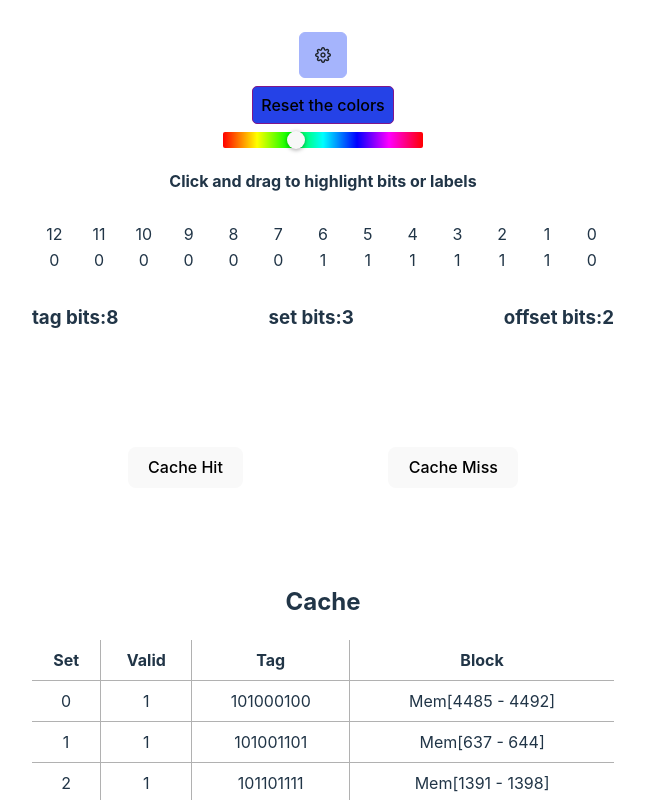
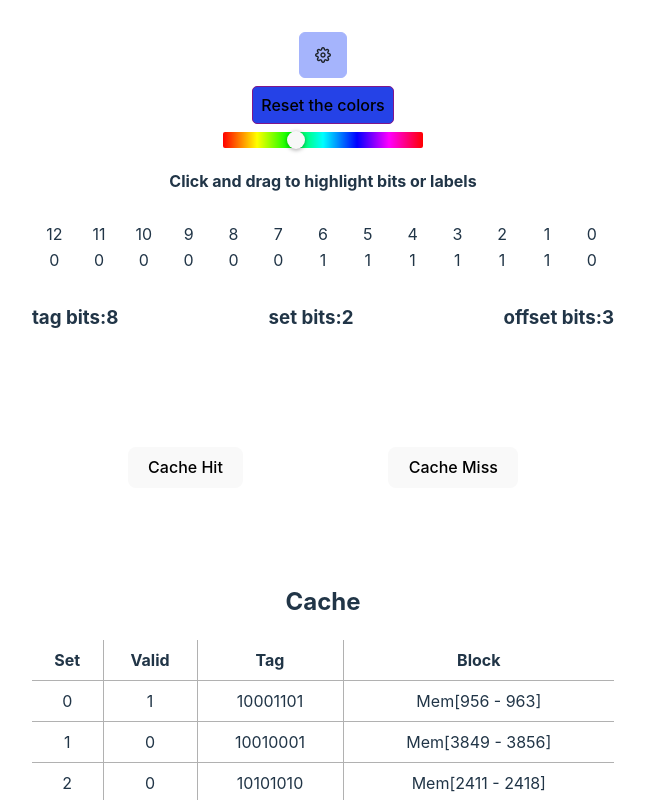
Before and after one commit to MahmoodSeoud/cache-hit-miss, a React (Vite) app: page / in a window 1280 px wide. Shown: the top 800 px of the page, without its empty margins (317-962 px from the left). Built offline with nearby package versions, Linux system fonts and the light colour scheme.

Commit message:
fix bugs

```diff
--- a/src/App.tsx
+++ b/src/App.tsx
@@ -191,11 +191,13 @@ function App() {
   const [maxAddress, setMaxAddress] = useState<number>(createRandomNumber(0, 256));
   const [address, setAddress] = useState<number>(maxAddress);
 
-  const [indexAllocBits, setIndexAllocBits] = useState<number>(createRandomNumber(2, 4));
   const [offsetAllocBits, setOffsetsetAllocBits] = useState(createRandomNumber(1, 4));
+
+  const [numSets, setNumSets] = useState<number>(4);
+  const [indexAllocBits, setIndexAllocBits] = useState<number>(Math.log2(numSets));
+
   const [tagAllocBits, setTagAllocBits] = useState<number>(addressBitWidth - indexAllocBits - offsetAllocBits);
 
-  const [numSets, setNumSets] = useState<number>(2 ** indexAllocBits);
   const [numLines, setNumLines] = useState<number>(2 ** createRandomNumber(0, 1));
   const [lineIndex, setLineIndex] = useState<number>(Math.floor(Math.random() * numLines));
 
@@ -257,6 +259,7 @@ function App() {
 
   useEffect(() => {
     let cache;
+    setIndexAllocBits(Math.log2(numSets));
     cache = createTableEntries(numSets, numLines, { tag: 0, block: '', valid: 0 }, tag_bits)
     setCacheEntries(cache);
   }, [numSets, numLines])
@@ -265,7 +268,7 @@ function App() {
 
     //const newAddress = createRandomNumber(0, 256);
 
-    const newIndexAllocBits = createRandomNumber(2, 4);
+    const newIndexAllocBits = Math.log2(numSets)
     const newOffsetAllocBits = createRandomNumber(1, 4);
     const newTagAllocBits = (addressBitWidth - newIndexAllocBits - newOffsetAllocBits);
     const newAddressInBits = [...address.toString(2).padStart(addressBitWidth, '0')];
```
